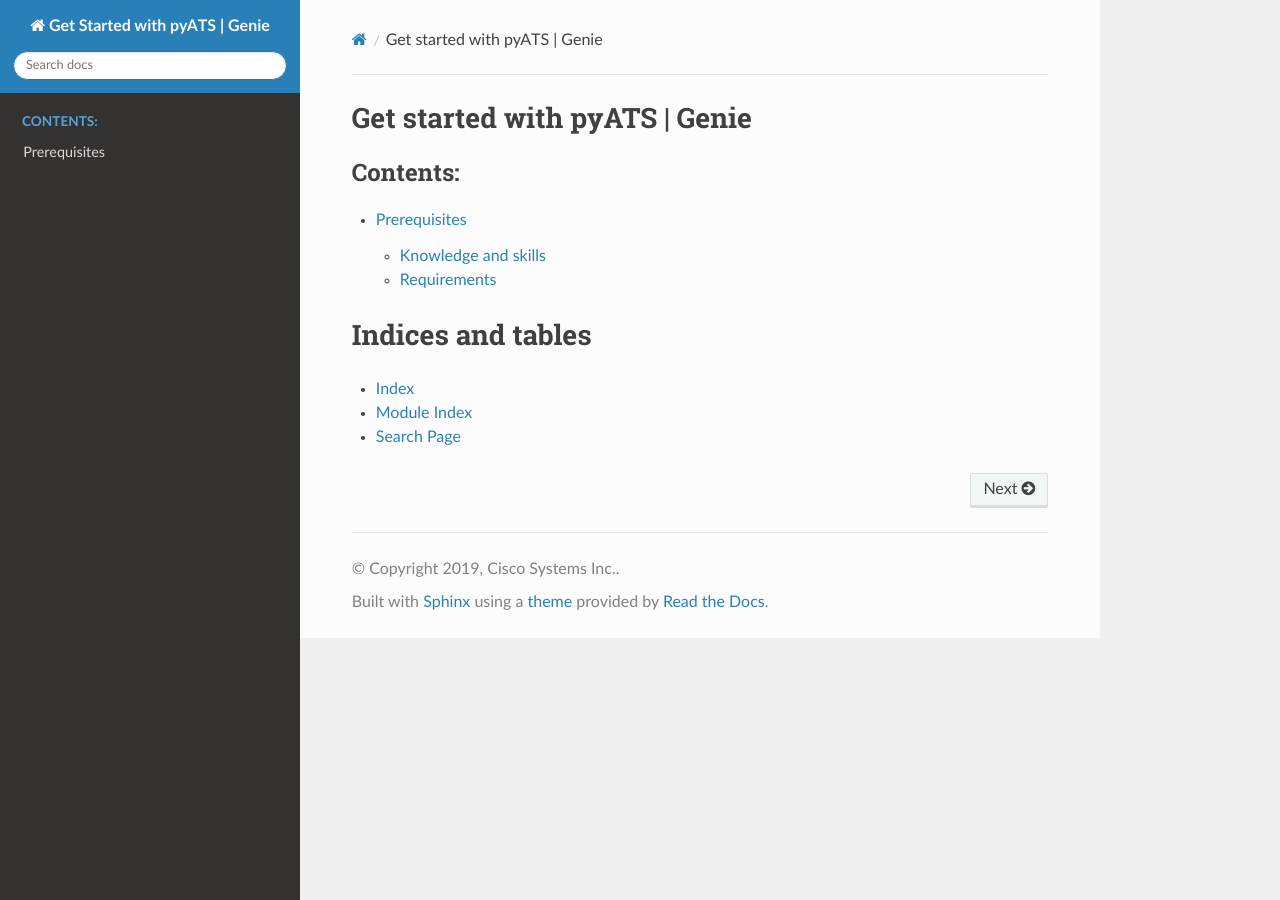
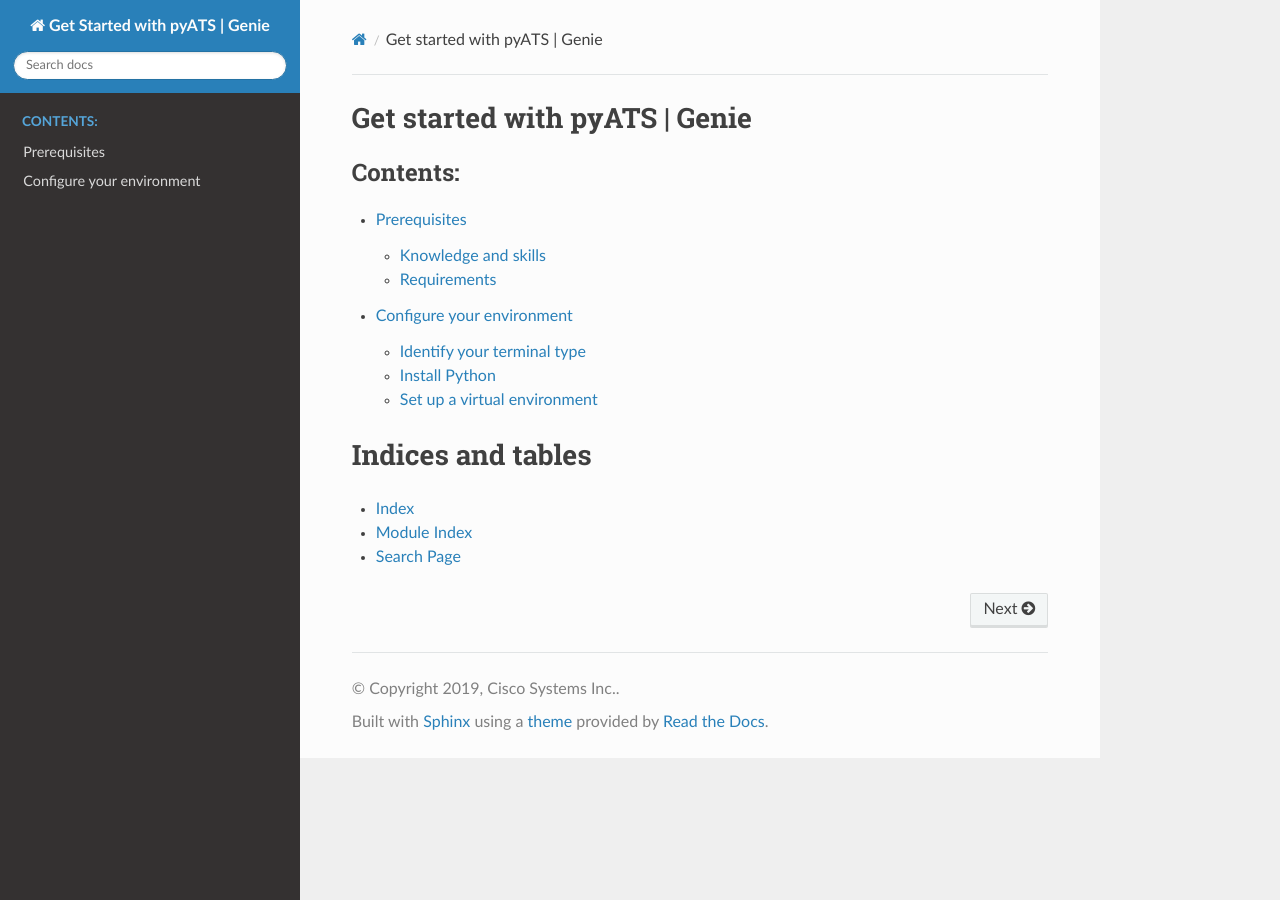
Before and after one commit to CiscoTestAutomation/getting-started, a Sphinx documentation site: the page built from source/index.rst, in a window 1280 px wide. Built offline with Sphinx 7.4.7 and the Read the Docs theme 2.0.0, drawn with Linux system fonts in a browser that asks for light colours; pages that are not in the unit, such as notebooks, are missing from menus; some of the changed lines change nothing that is shown.

Commit message:
Added config environment section

```diff
--- /dev/null
+++ b/source/configuration/configureEnv.rst
@@ -0,0 +1,20 @@
+Configure your environment
+=============================
+
+Identify your terminal type
+------------
+*We might want to briefly describe the types of terminal windows users might have. The following tip can go in this section.*
+
+.. tip:: Are you a Windows user? If yes, we recommend that you set up Windows Subsystem for Linux (WSL) and use Visual Studio (VS) Code as your editor.
+
+Install Python
+---------------
+*Describe how to install a supported version of Python (always latest minus {n}?), for each platform ?*
+
+Set up a virtual environment
+-----------------------------
+*Describe how to do this and why it's useful for installing pyATS | Genie. Is there another way to install the ecosystem without the virtual environment? If yes, describe that too.*
+
+#. Step one
+#. Step ...
+#. Run the environment check.
--- a/source/index.rst
+++ b/source/index.rst
@@ -12,6 +12,7 @@
 
    /intro/Introduction
    /prereqs/Prerequisites
+   /configuration/configureEnv
 
 Indices and tables
 ==================
```
